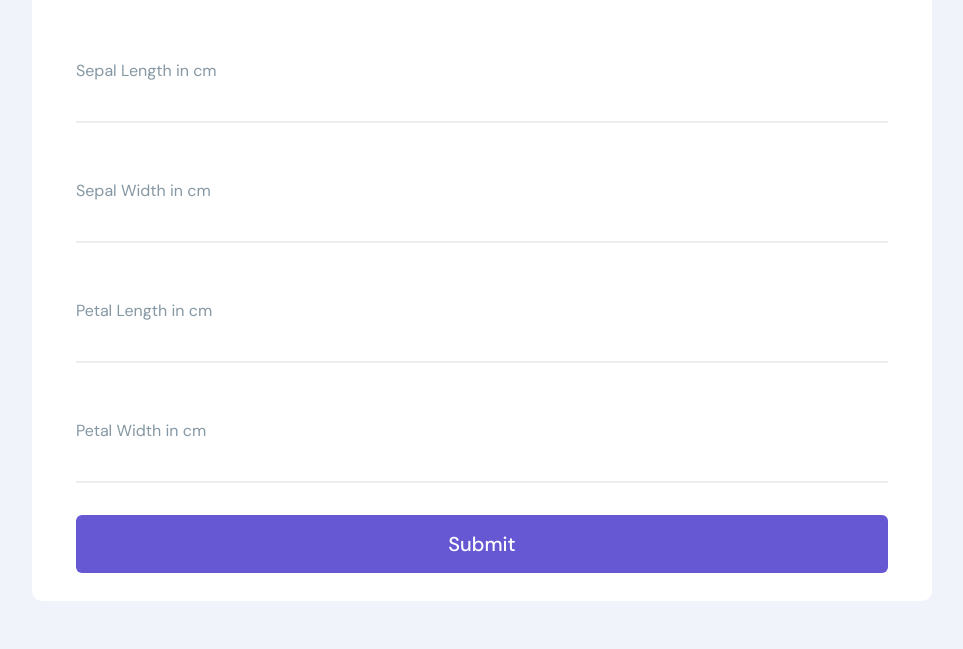
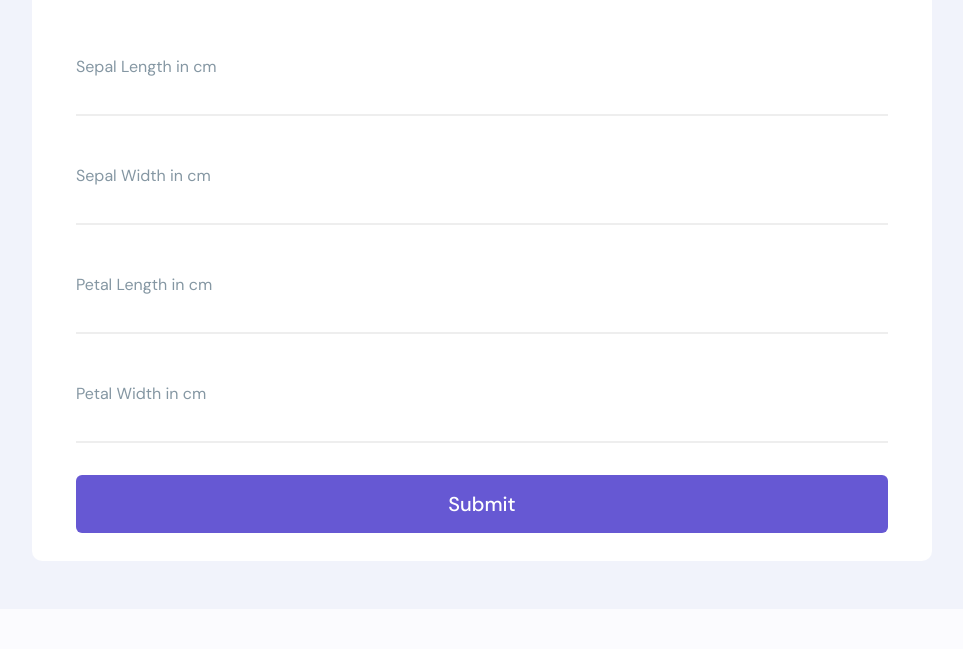
Before and after one commit to Vengatesan-K/Iris-Species, a Flask app: page / in a window 1280 px wide. Shown: the part 280-929 px from the top of the page, without its empty margins (158-1121 px from the left). After the commit the page ends 813 px from the top, so only its background shows below. Run offline with Flask 3, Linux system fonts and the light colour scheme; parts of the project's set-up code (start-up, migrations or seed data) failed here and were passed over.

Commit message:
Update style.css

```diff
--- a/static/style.css
+++ b/static/style.css
@@ -42,13 +42,13 @@ input {
 	background-image: url('https://cdn1.vectorstock.com/i/1000x1000/29/75/watercolor-garden-iris-flowers-isolated-on-white-vector-10372975.jpg');
 	background-repeat: no-repeat;
 	background-size: 70%;
-	background-position: 100px 8%;
+	background-position: 180px 8%;
 	position: relative;
 }
 
 .card-heading {
 	position: absolute;
-	left: 10%;
+	left: 7%;
 	top: 10%;
 	right: 10%;
 	font-size: 2rem;
@@ -71,9 +71,9 @@ input {
 	display: flex;
 	flex-direction: column-reverse;
 	position: relative;
-	padding-top: 1.75rem;
+	padding-top: 1.5rem;
 	&+.input {
-		margin-top: 1.75rem;
+		margin-top: 1.5rem;
 	}
 }
 
@@ -89,7 +89,7 @@ input {
 	background-color: transparent;
 	border-bottom: 2px solid #eee;
 	font: inherit;
-	font-size: 1.25rem;
+	font-size: 1.125rem;
 	padding: .25rem 0;
 	&:focus, &:valid {
 		outline: 0;
```
